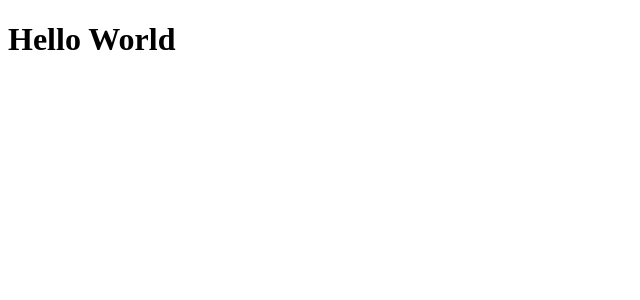
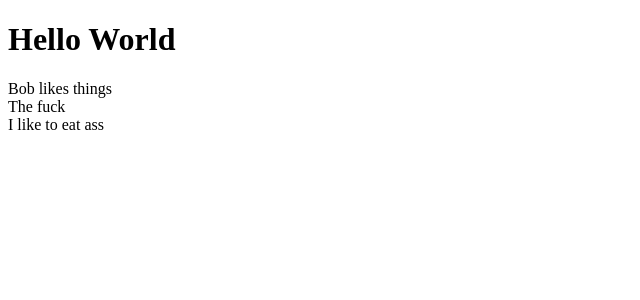
Before and after one commit to CraigStueber/weekendbootcamp, a React (Create React App) app: page / in a window 1280 px wide. Shown: the top 300 px of the page, without its empty margins (0-640 px from the left). Built offline with nearby package versions, Linux system fonts and the light colour scheme.

Commit message:
array play

```diff
--- a/src/App.js
+++ b/src/App.js
@@ -1,17 +1,54 @@
 import React from 'react';
+
+const courses = [
+  {
+    id:1,
+    title: "Bob likes things",
+    author: "Maximilian Schwarzmuller",
+    hours_video: 40.5,
+    number_of_lectures: 490,
+    rating: 4.6,
+    url: "https://codingthesmartway.com/courses/react-complete-guide/"
+
+  },
+  {
+    id:2,
+    title: "The fuck",
+    author: "Maximilian Schwarzmuller",
+    hours_video: 40.5,
+    number_of_lectures: 490,
+    rating: 4.6,
+    url: "https://codingthesmartway.com/courses/react-complete-guide/"
+
+  },
+  {
+    id:3,
+    title: "I like to eat ass",
+    author: "Maximilian Schwarzmuller",
+    hours_video: 40.5,
+    number_of_lectures: 490,
+    rating: 4.6,
+    url: "https://codingthesmartway.com/courses/react-complete-guide/"
+
+  }
+
+
+
+];
 
 
 function App() {
-  const greeting = {
-    greeting_one: 'Hello',
-    greeting_two: 'World'
-  };
-
-
-  return (
+return (
 
     <div>
-      <h1>{greeting.greeting_one} {greeting.greeting_two}</h1>
+      <h1>Hello World</h1>
+      {
+        courses.map(function(course) {
+          return <div>
+            {course.title}
+          </div>
+        })
+      }
     </div>
   );
 }
```
